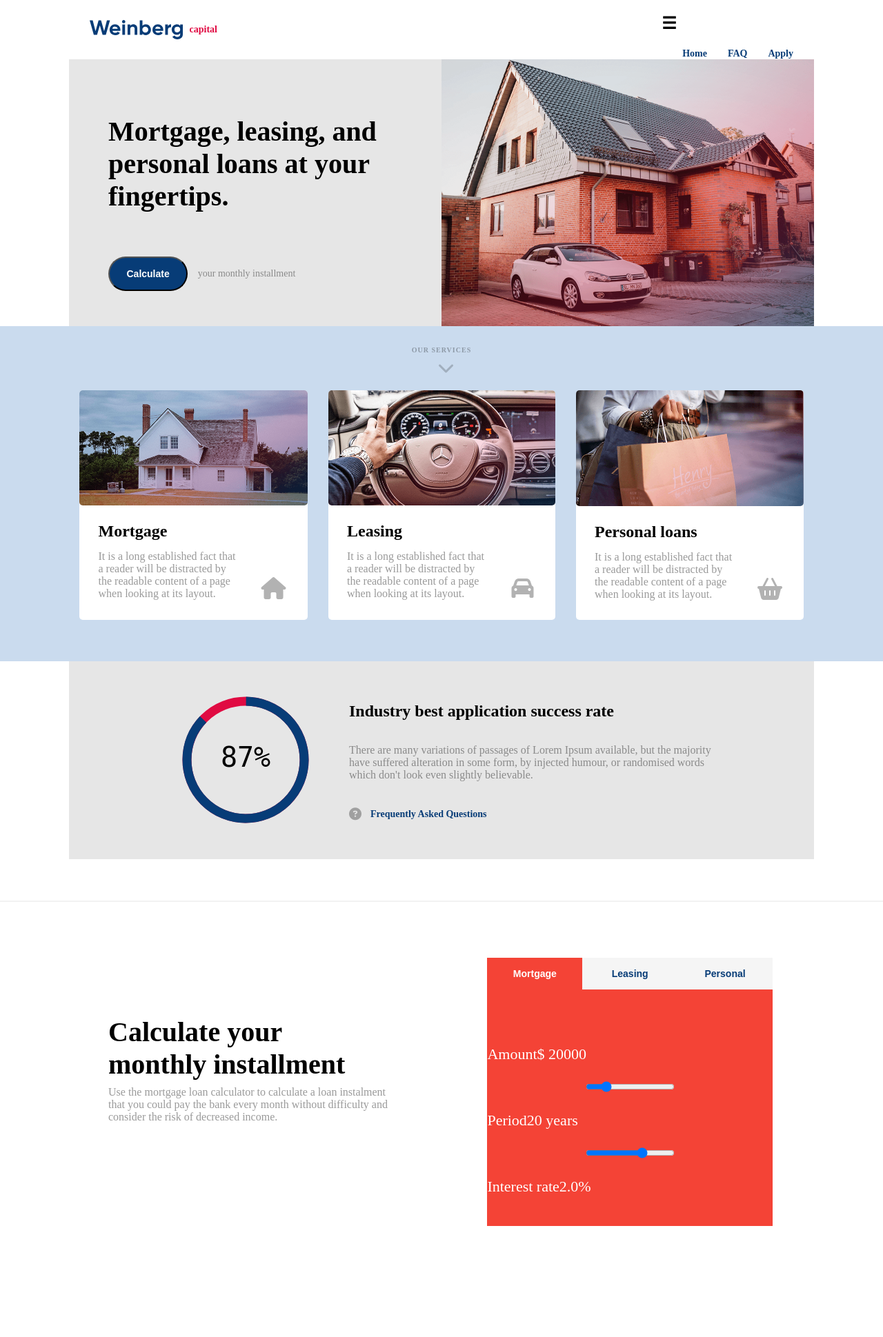
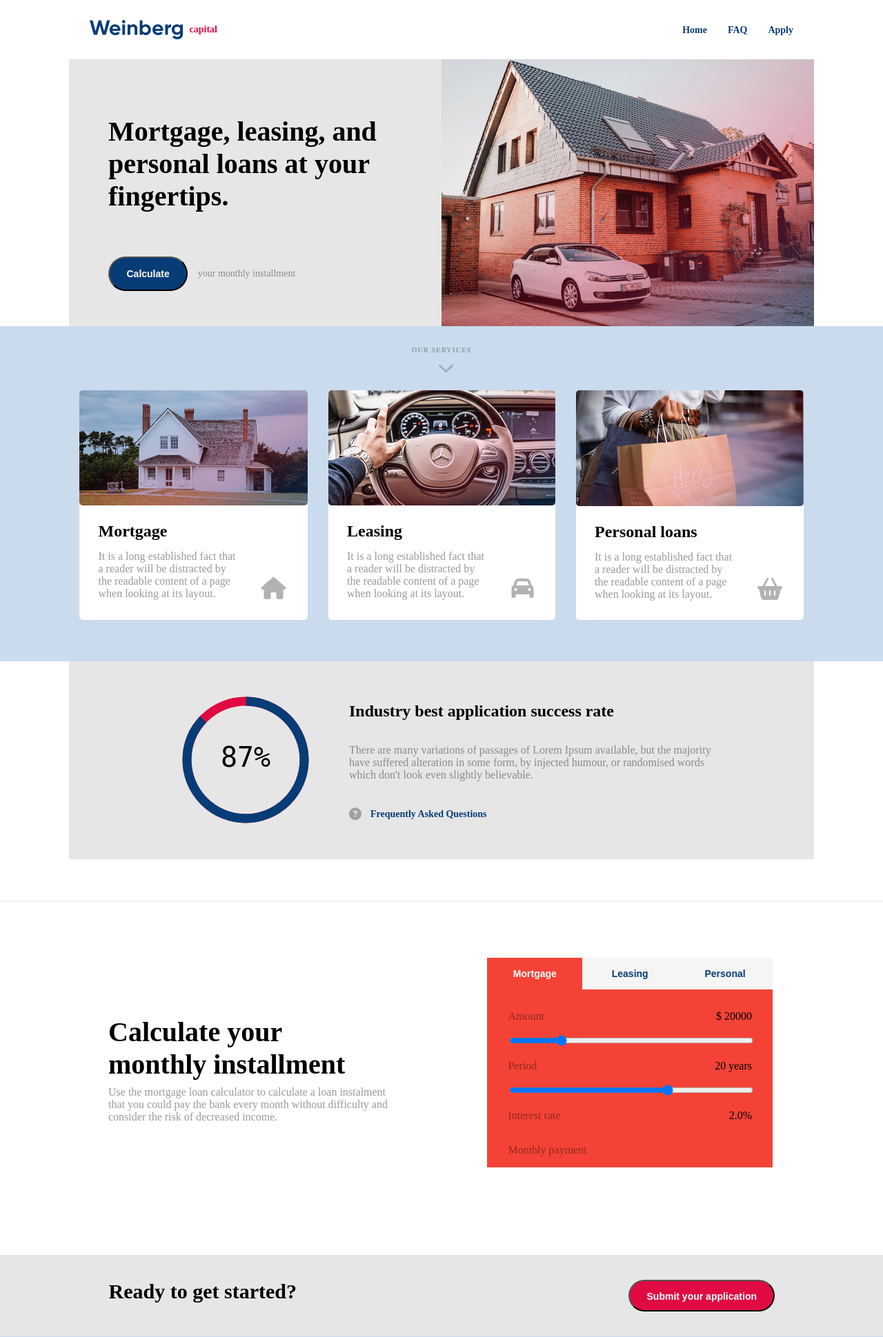
Before and after one commit to lorabreskaja/weinberg, a PHP site: page /index.html in a window 1280 px wide. Shown: the top 1939 px of the page at 69% size. Run offline with PHP 8.4, Linux system fonts and the light colour scheme; some libraries are stand-ins or nearby versions.

Commit message:
Update style.css

```diff
--- a/assets/css/style.css
+++ b/assets/css/style.css
@@ -476,12 +476,27 @@ iframe{
 }
 
 .tabContainer .tabPanel{
-    height: 85%;
-    color: white;
+    color: rgba(0, 0, 0, 0.4);
     text-align: center;
-    padding-top: 105px;
+    padding-top: 60px;
     box-sizing: border-box;
-    font-size: 22px;
+    font-size: 1rem;
+    padding-left: 30px;
+    padding-right: 30px;
+}
+
+.readouts{
+    color: #000000;
+}
+
+#payment{
+    color: #000000;
+    font-weight: bold;
+    font-size: 1.25rem;
+}
+
+.tabPanel .flex-container{
+    justify-content: space-between;
 }
 
 .link{
@@ -567,6 +582,71 @@ iframe{
     color:  #9b9b9b;
 }
 
-.slide-container{
+.slidecontainer{
     width: 100%;
 }
+
+.slider,
+.slider2{
+    width: 100%;
+    background-color: #efefef;
+    border-radius: 2px;
+    outline: none;
+    transition: opacity .2s;
+}
+
+.slider:hover,
+.slider2:hover{
+    opacity: 1;
+}
+
+.slider::slider-thumb,
+.slider2::slider-thumb{
+    width: 20px;
+    height: 20px;
+    box-shadow: 0px 2px 4px 0 rgba(0, 0, 0, 0.05);
+    border: solid 1px #e1e1e1;
+    background-color: #ffffff;
+    cursor: pointer;
+}
+
+/*.tab-panel p{
+    color: rgba(0, 0, 0, 0.4);
+    font-weight: 500;
+    font-size: 1rem;
+}*/
+
+@media(max-width: 768px){
+    .mainMenu{
+        display: none;
+    }
+
+    .mainMenu.toggleCls{
+        display: block;
+    }
+}
+
+@media(min-width: 769px){
+    .hamIcon{
+        display: none;
+    }
+
+   /* .mainMenu.toggleCls{
+        display: initial;
+    }*/
+}
+
+.hamIcon h1{
+    margin: 0;
+    color: #073c77;
+    padding-left: 30px;
+    font-weight: bold;
+}
+
+/*.site-header
+{
+    width: 100%;
+    z-index: 1000;
+    position: fixed;
+    background-color: #ffffff;
+}*/
```
